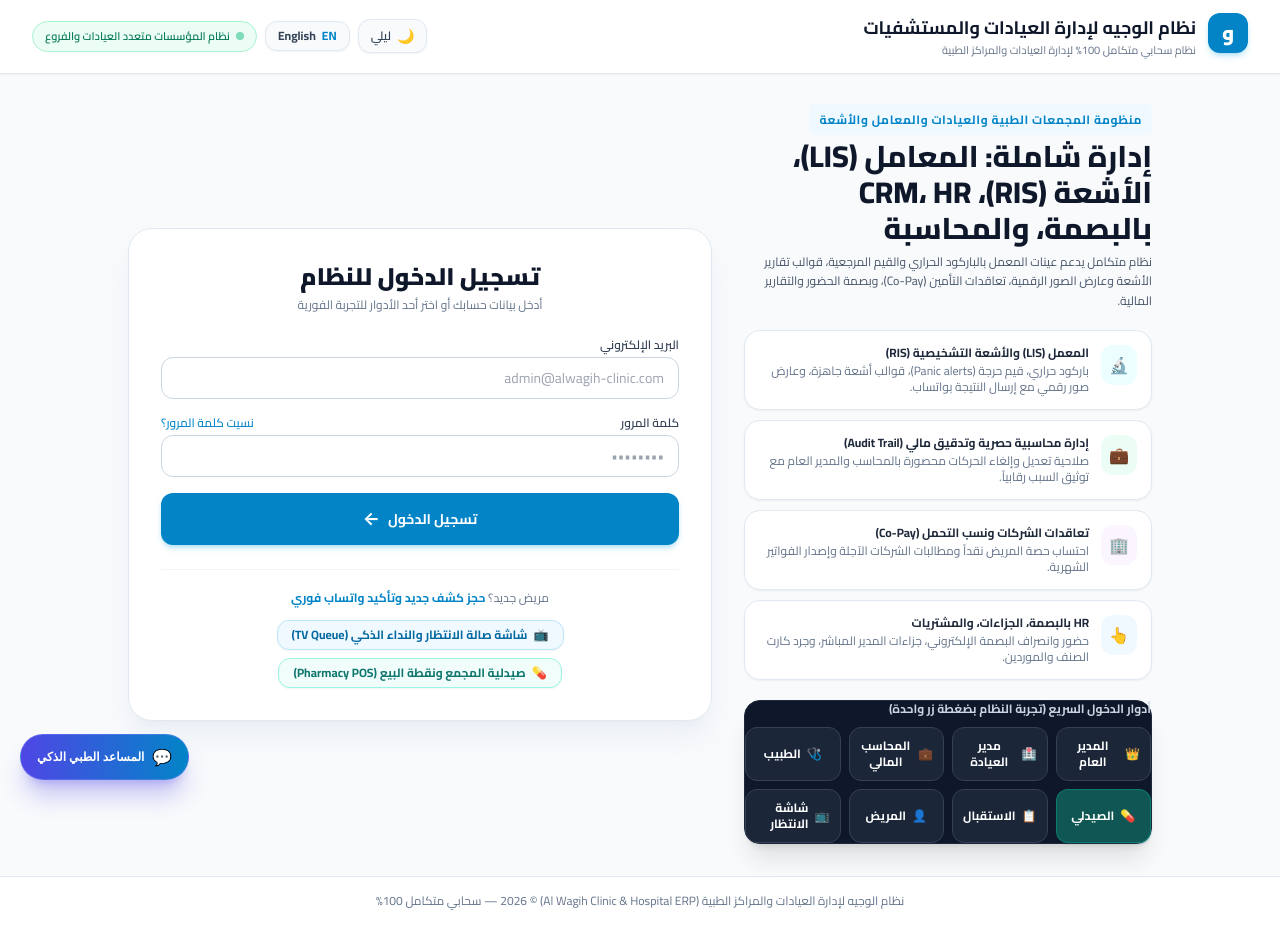
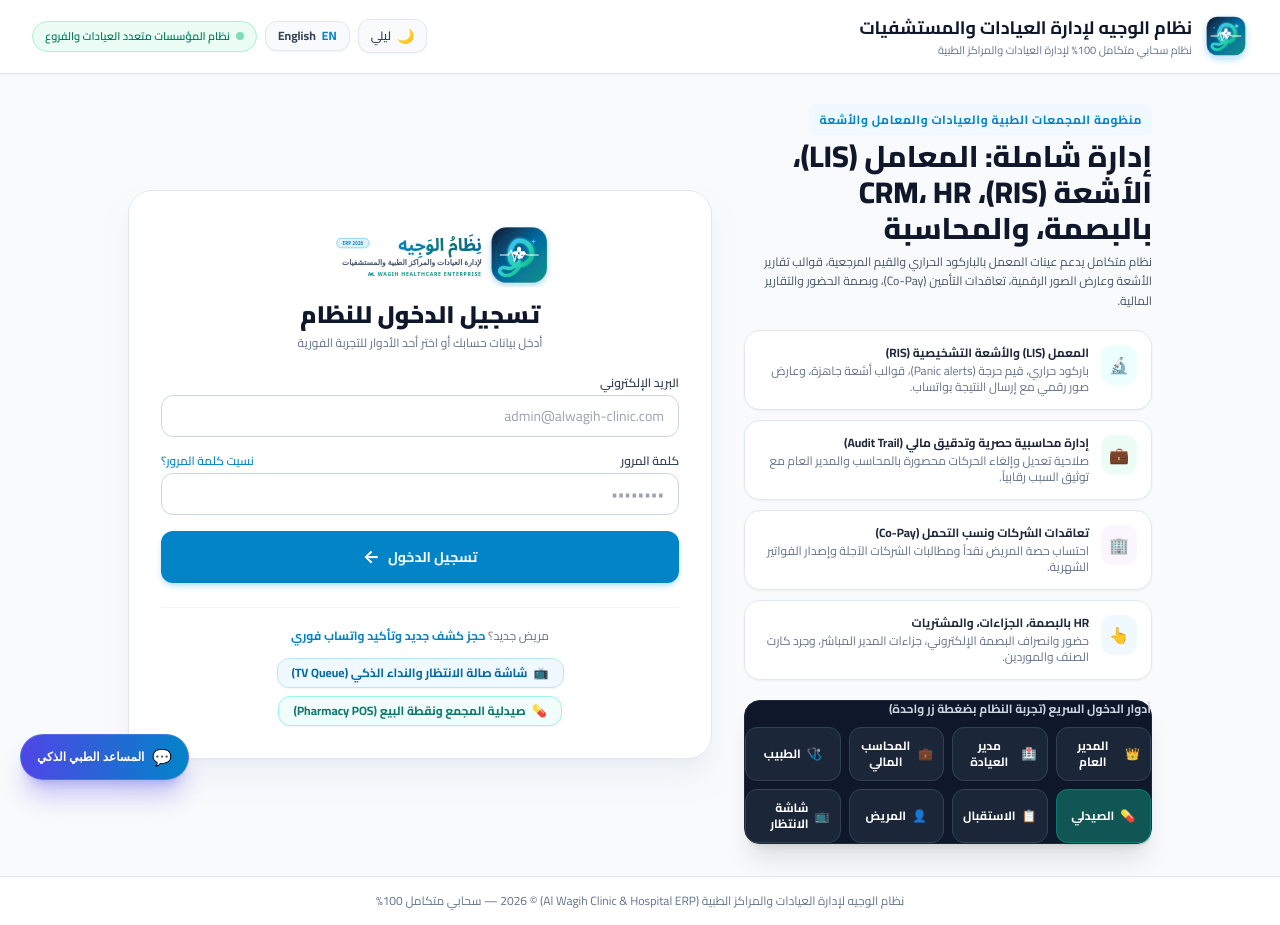
Before and after one commit to hassan-wajih-ai/al-wagih-clinic, a plain HTML site: page index.html in a window 1280 px wide. Drawn offline with nearby package versions, Linux system fonts and the light colour scheme.

```diff
--- a/index.html
+++ b/index.html
@@ -4,6 +4,7 @@
     <meta charset="UTF-8">
     <meta name="viewport" content="width=device-width, initial-scale=1.0">
     <title>نظام الوجيه لإدارة العيادات والمراكز الطبية | بوابة تسجيل الدخول</title>
+    <link rel="icon" type="image/svg+xml" href="assets/favicon.svg">
     <!-- Tailwind CSS CDN with Dark Mode Class -->
     <script src="https://cdn.tailwindcss.com"></script>
     <script>
@@ -37,9 +38,7 @@
     <header class="bg-white dark:bg-slate-900 border-b border-slate-200 dark:border-slate-800 shadow-sm sticky top-0 z-40 transition-colors duration-300">
         <div class="max-w-7xl mx-auto px-4 sm:px-6 lg:px-8 py-3.5 flex items-center justify-between">
             <div class="flex items-center gap-3">
-                <div class="w-10 h-10 rounded-xl bg-brand-600 text-white flex items-center justify-center font-black text-xl shadow-md shadow-brand-500/25 animate-wa-float">
-                    و
-                </div>
+                <img src="assets/logo-mark.svg" alt="شعار نظام الوجيه الطبي" class="w-11 h-11 rounded-2xl shadow-md shadow-sky-500/20 object-contain hover:scale-105 transition-transform duration-300">
                 <div>
                     <h1 class="text-base sm:text-lg font-bold text-slate-900 dark:text-white leading-tight" data-i18n="app_title">نظام الوجيه لإدارة العيادات والمستشفيات</h1>
                     <p class="text-[11px] text-slate-500 dark:text-slate-400" data-i18n="app_subtitle">Al Wagih Hospital & Clinic ERP — سحابي مجاني 100%</p>
@@ -156,6 +155,9 @@
             <div class="lg:col-span-7 animate-slide-up">
                 <div class="card-hover bg-white dark:bg-slate-900 rounded-3xl shadow-xl shadow-slate-200/50 dark:shadow-black/50 border border-slate-200 dark:border-slate-800 p-6 sm:p-8">
                     <div class="text-center mb-6">
+                        <div class="flex justify-center mb-3">
+                            <img src="assets/logo.svg" alt="شعار نظام الوجيه الطبي" class="h-14 sm:h-16 w-auto max-w-[280px] sm:max-w-[340px] object-contain drop-shadow-sm hover:scale-105 transition-transform duration-300">
+                        </div>
                         <h3 class="text-xl sm:text-2xl font-black text-slate-900 dark:text-white" data-i18n="login_title">تسجيل الدخول إلى النظام الطبي</h3>
                         <p class="text-xs text-slate-500 dark:text-slate-400 mt-1" data-i18n="login_desc">أدخل بيانات اعتماد حسابك للدخول إلى لوحة التحكم المخصصة لصلاحياتك</p>
                     </div>
```
